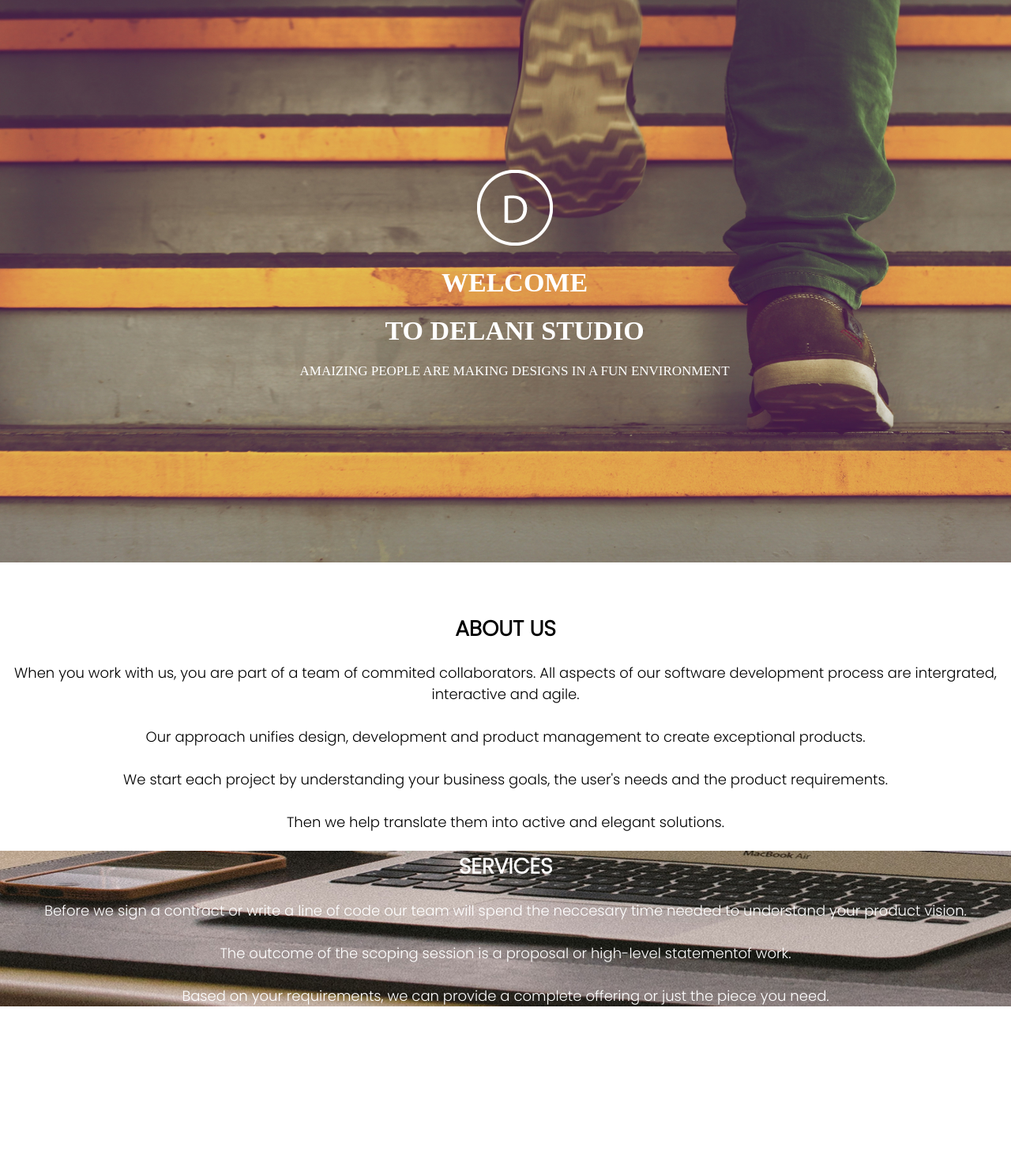
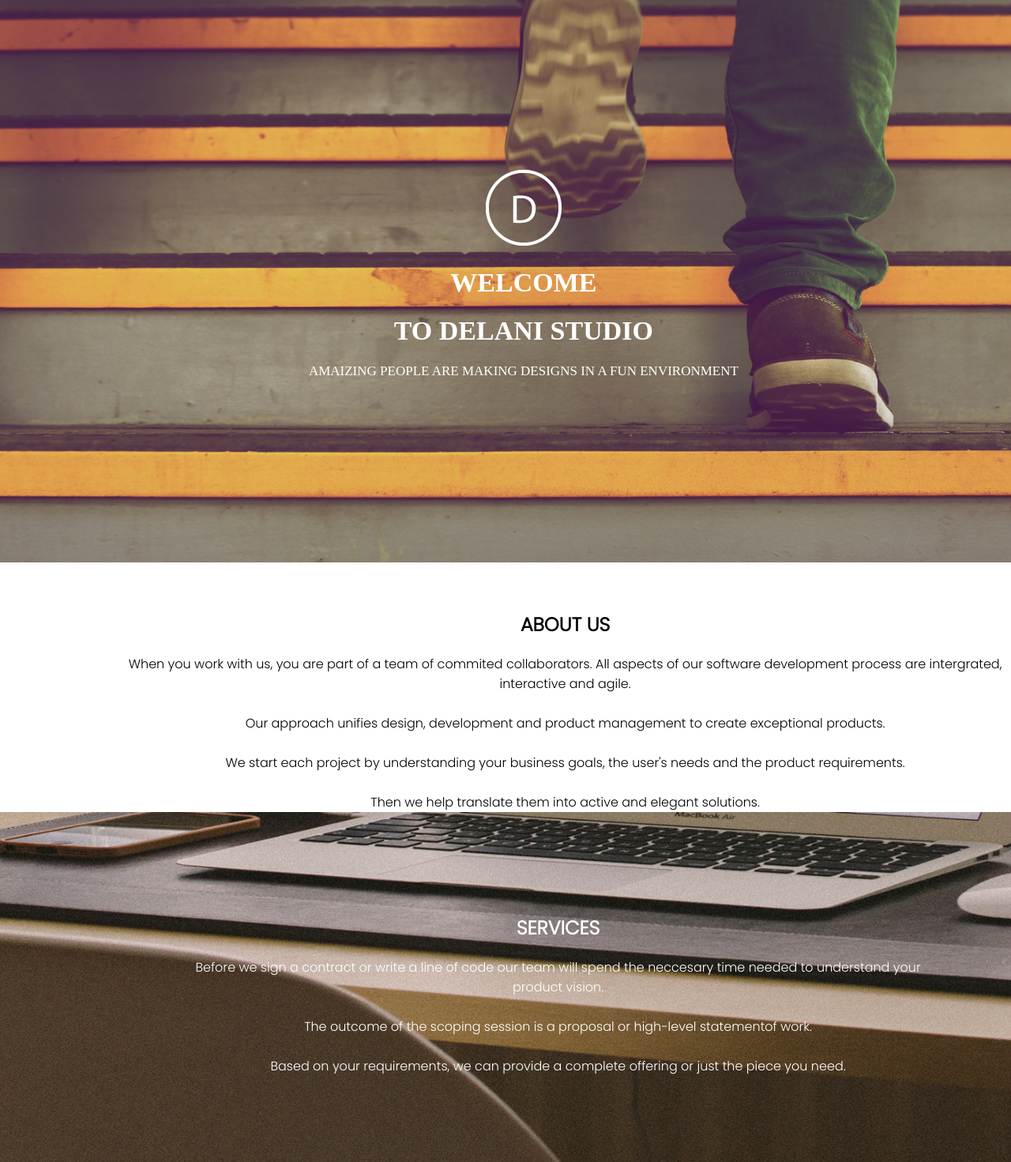
Before and after one commit to EphieAdhiambo/Delani-Studio, a plain HTML site: page index.html in a window 1280 px wide. Shown: the whole page at 79% size. Before the commit the page ends 1274 px from the top, so only its background shows below. Drawn offline with nearby package versions, Linux system fonts and the light colour scheme.

Commit message:
change font size on about us and padding

```diff
--- a/styles.css
+++ b/styles.css
@@ -5,12 +5,11 @@ body{
  .part1{
     background-image: url(backgrounds/h_img.jpg);
     background-size: cover;
-    /* background-repeat: no-repeat;  */
     text-align: center;
     padding: 16.8%;
-    padding-left: 6.3cm;
+    padding-left: 6.9cm;
     font-size: 17px;
-    Based on your requirements, we can provide a complete offering or just the piece you need.
+
 }
 h1{
     color: white;
@@ -21,15 +20,19 @@ p{
 
 .about-us{
     text-align: center;
-    font-size: 18px;
+    font-size: 16px;
     font-family: 'Poppins', sans-serif;
+    padding-left: 4cm;
 }
 
 .part2{
     background-image: url(backgrounds/s_image.jpg);
+    background-size: cover;
     text-align: center;
     color: white;
-    font-size: 18px;
+    font-size: 16px;
     font-family: 'Poppins', sans-serif;
+    padding: 8.5%;
+    padding-left: 6.4cm;
 
 }
```
